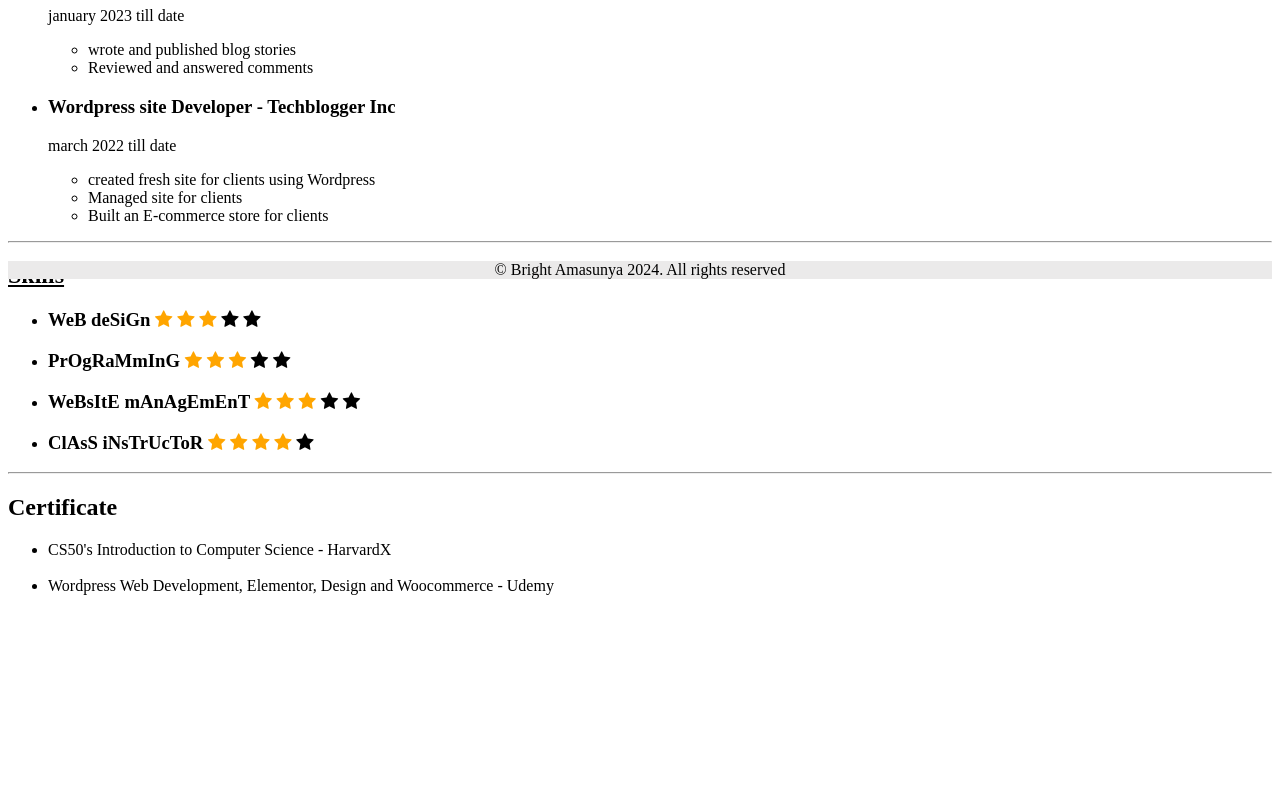
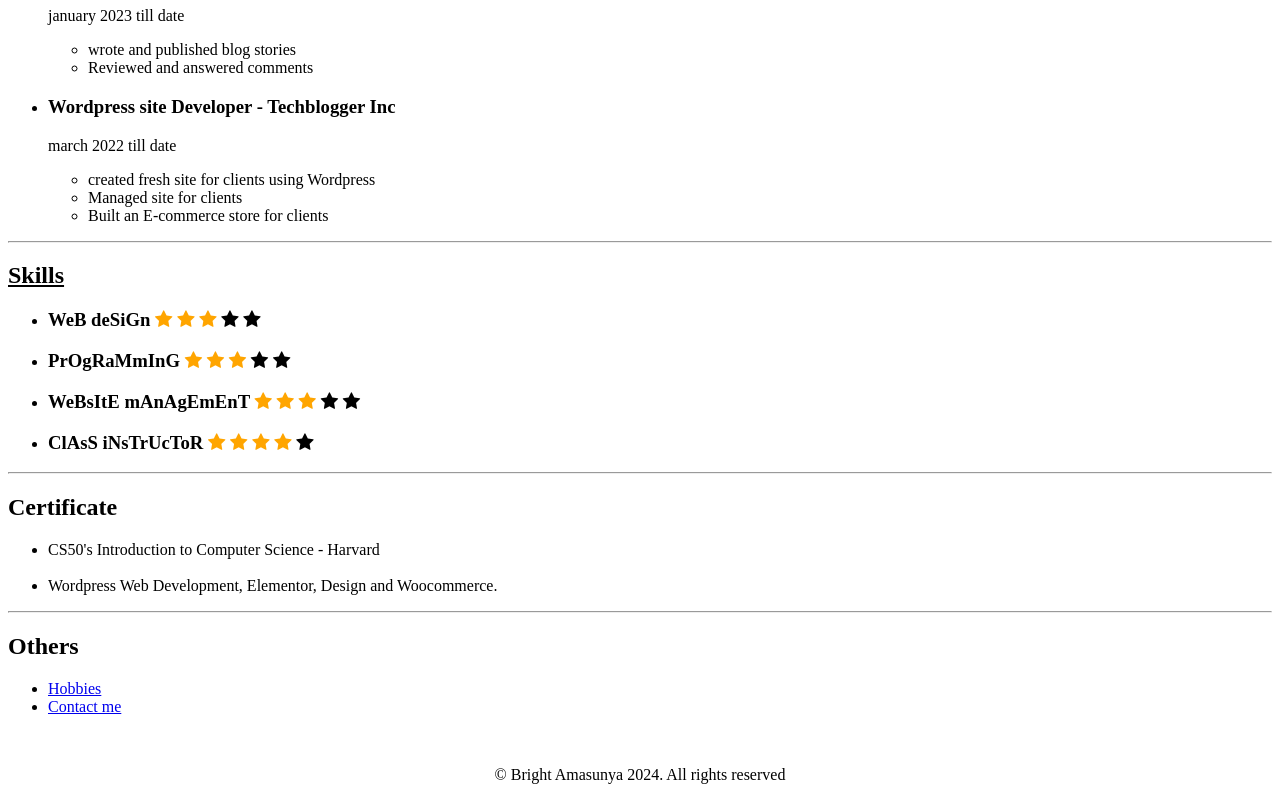
Before and after one commit to flashrhema22595/cap-stone-projects, a plain HTML site: page index.html in a window 1280 px wide. Shown: the part 521-1321 px from the top of the page. Before the commit the page ends 1200 px from the top, so only its background shows below. Drawn offline with Linux system fonts and the light colour scheme.

Commit message:
Update index.html

```diff
--- a/index.html
+++ b/index.html
@@ -85,13 +85,18 @@
     <hr>
     <h2>Certificate</h2>
     <ul>
-        <li>CS50's Introduction to Computer Science - HarvardX</li>
+        <li>CS50's Introduction to Computer Science - Harvard</li>
         <br>
-        <li>Wordpress Web Development, Elementor, Design and Woocommerce - Udemy</li>
+        <li>Wordpress Web Development, Elementor, Design and Woocommerce.</li>
+    </ul>
+    <hr>
+    <h2>Others</h2>
+    <ul>
+        <li><a href="./hobbies.html">Hobbies</a></li>
+        <li><a href="./contact.html">Contact me</a></li>
     </ul>
     <br>
-
-    <footer style="position: sticky; left: 0; right: 0; bottom: 0; background-color: rgb(235, 234, 234); text-align: center;">
+    <footer style="position: -ms-page; left: 0; right: 0; bottom: 0; text-align: center;">
         <p>&copy; Bright Amasunya 2024. All rights reserved</p>
     </footer>
 
```
